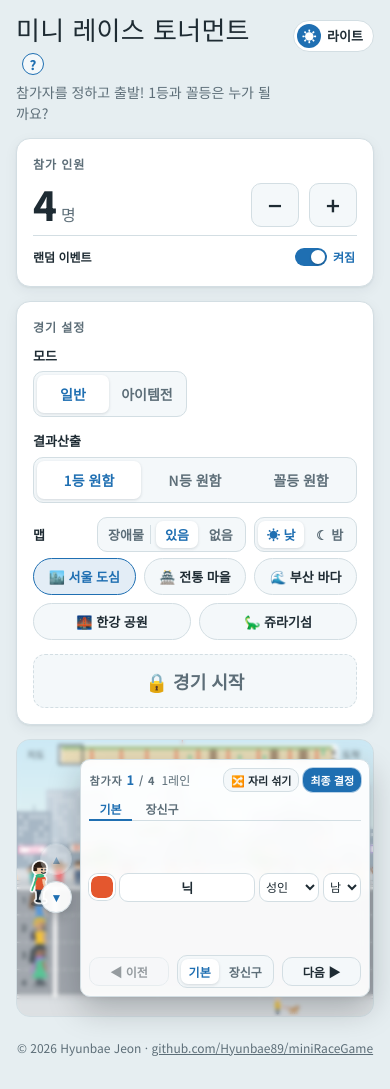
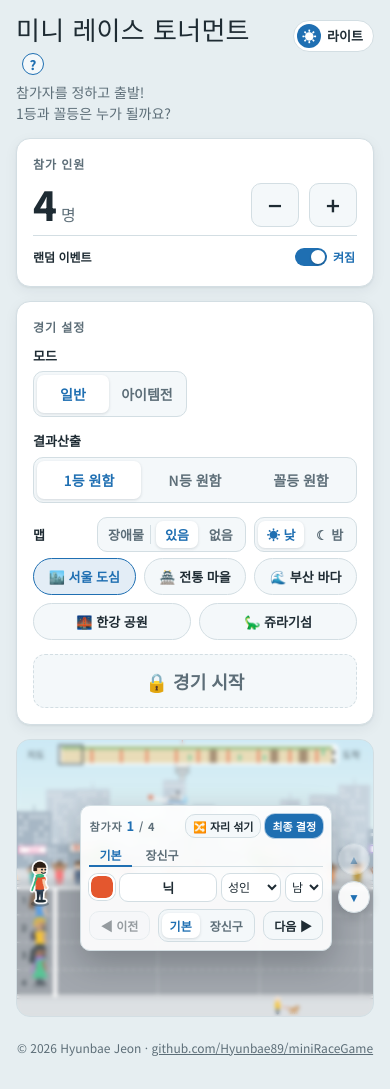
Before and after one commit to Hyunbae89/miniRaceGame, a React (Vite) app: page / in a window 390 px wide. Built offline with nearby package versions, Linux system fonts and the light colour scheme.

Commit message:
휴대폰 UI 개선(보리): 부제 줄바꿈, ▲▼ 위치, 색 터치 영역, 기본 탭 빈 공간
Co-Authored-By: Claude Opus 5.5 <noreply@anthropic.com>

```diff
--- a/src/App.css
+++ b/src/App.css
@@ -228,15 +228,20 @@ canvas{display:block;width:100%;height:auto;border-radius:var(--radius);border:1
   .rules .seg.chips button{flex-basis:30%;padding:8px 6px;font-size:13px}
   .count-ev{flex:0 0 100%;flex-direction:row;justify-content:space-between;margin-top:8px;padding-top:8px}
   .top h1{font-size:26px}
+  .tagline{text-wrap:balance;word-break:keep-all}
   .stage-start{font-size:18px;padding:10px 24px}
   /* 휴대폰: 캔버스가 작아(약 360×270px) 참가자 창을 세 줄로 압축 */
-  .roster{left:18%;right:4px;gap:6px;padding:8px;border-radius:10px}
-  .roster-arrows{left:calc(18% - 40px);gap:6px}
+  .roster{left:18%;right:42px;gap:6px;padding:8px;border-radius:10px}
+  .roster-arrows{left:auto;right:4px;gap:6px}
   .roster-arrows button{width:32px;height:32px;font-size:12px}
   .roster-foot .tab-seg button{padding:4px 8px;font-size:12px}
+  /* 기본 탭은 자기 높이만 씀(장신구 탭 높이에 맞추면 빈 공간이 생김). 탭을 바꾸면 창 높이가 조금 바뀜 */
+  .card-row.stack{display:flex}
+  .card-row.stack>.pane.off{display:none}
   .nav-who{display:none}
   .roster-head{gap:6px;flex-wrap:nowrap}
   .roster-head .eyebrow{font-size:11px}
+  .lane{display:none}
   .roster-head .eyebrow strong{font-size:13px}
   .roster-tools{gap:4px}
   .roster-tools button{font-size:11px;padding:3px 7px}
@@ -254,8 +259,10 @@ canvas{display:block;width:100%;height:auto;border-radius:var(--radius);border:1
   .acc-item{gap:2px 4px}
   .palette{padding:4px 6px;gap:3px}
   .pal-title{font-size:10px}
-  .pal-grid{grid-template-columns:repeat(2,15px);grid-template-rows:repeat(5,15px);gap:4px}
-  .dot{width:15px;height:15px}
+  .pal-grid{grid-template-columns:repeat(2,16px);grid-template-rows:repeat(5,16px);gap:4px}
+  /* 누르는 영역은 ::after로 32px(보이는 동그라미는 16px) */
+  .dot{width:16px;height:16px}
+  .dot::after{content:"";position:absolute;inset:-8px}
   .nav{flex:1;font-size:12px;padding:5px 8px}
   .card-main{gap:4px}
   .swatch{width:26px;height:26px}
```
Also changed, not shown: 1 other file (tests, documents, lock files or other folders).
